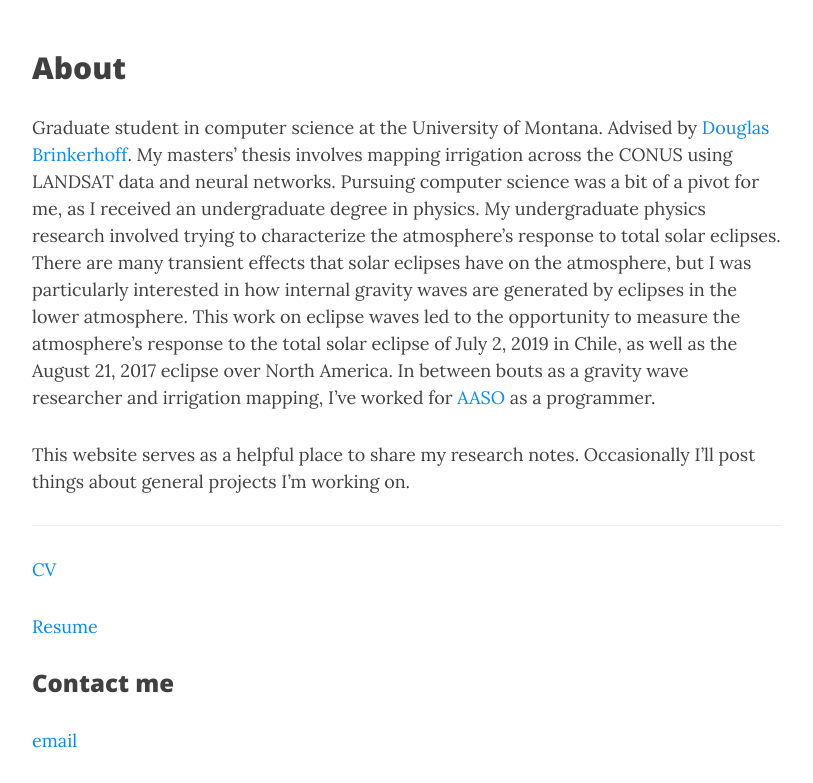
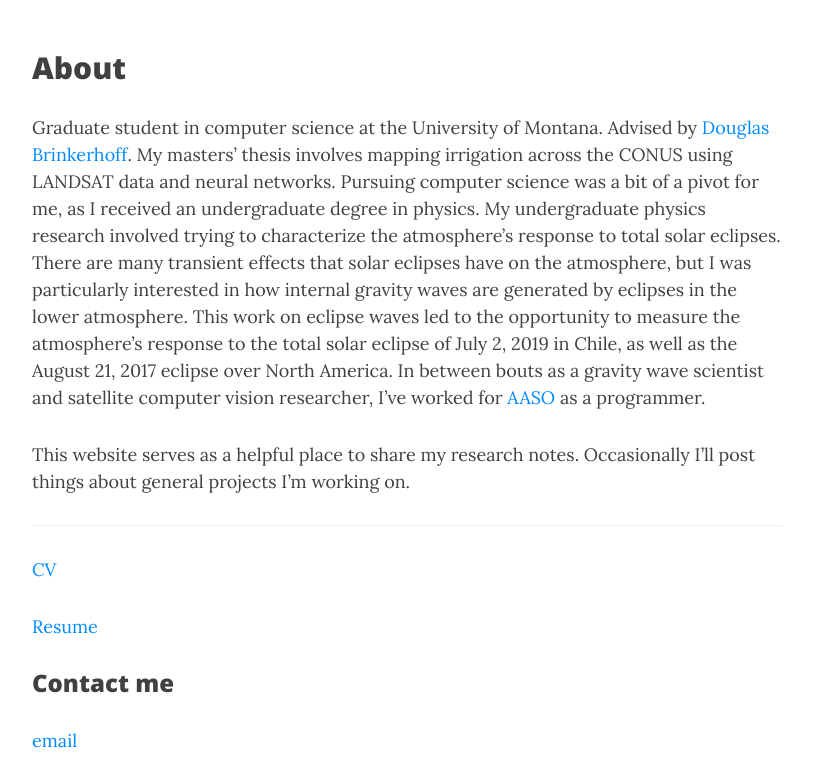
Before and after one commit to colligant/colligant.github.io, a Jekyll site: the page built from index.md, in a window 1280 px wide and 900 px high, scrolled down 459 px, cut to the strip 117-900 px from the top of the window. Shown: the whole strip, without its empty margins (233-1046 px from the left). Built offline with Jekyll 4.4.1, drawn with Linux system fonts in a browser that asks for light colours; nearby versions of some CDN libraries.

Commit message:
Update aboutme

```diff
--- a/index.md
+++ b/index.md
@@ -16,7 +16,8 @@ that solar eclipses have on the atmosphere, but I was particularly interested in
 gravity waves are generated by eclipses in the lower atmosphere. This work on eclipse waves led to
 the opportunity to measure the atmosphere's response to the total solar eclipse of July 2, 2019 in
 Chile, as well as the August 21, 2017 eclipse over North America. In between bouts as a gravity wave
-researcher and irrigation mapping, I've worked for [AASO](https://umt.edu/aaso/) as a programmer.
+scientist and satellite computer vision researcher, I've worked for [AASO](https://umt.edu/aaso/) as
+a programmer.
 
 This website serves as a helpful place to share my research notes.
 Occasionally I'll post things about general projects I'm working on.
```
